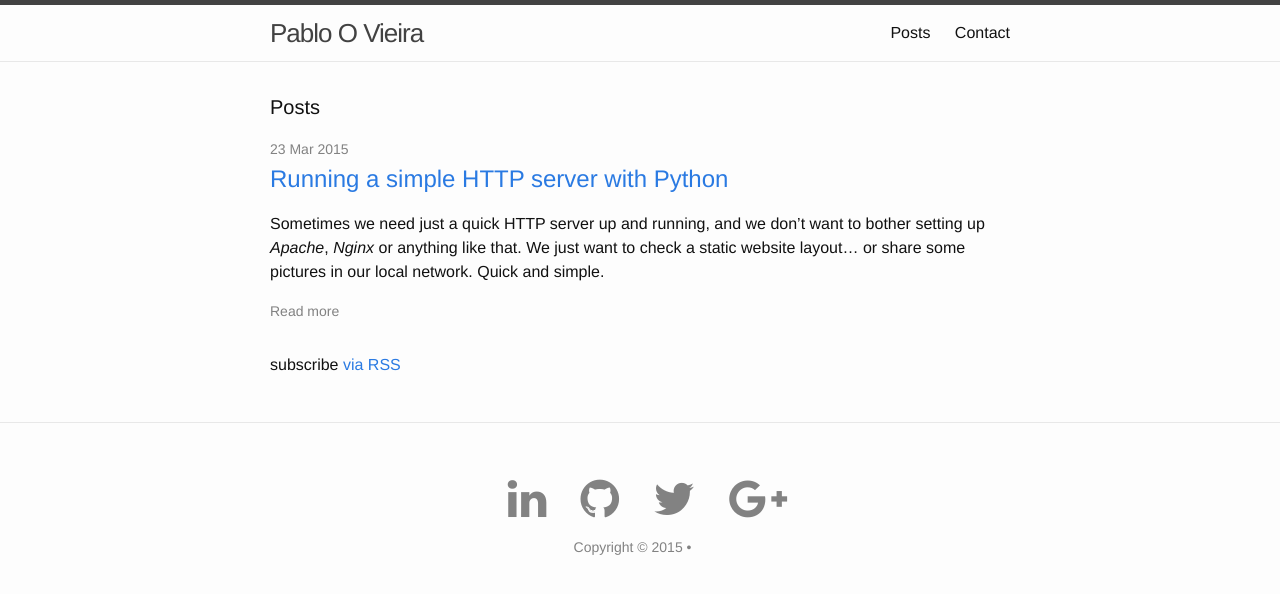
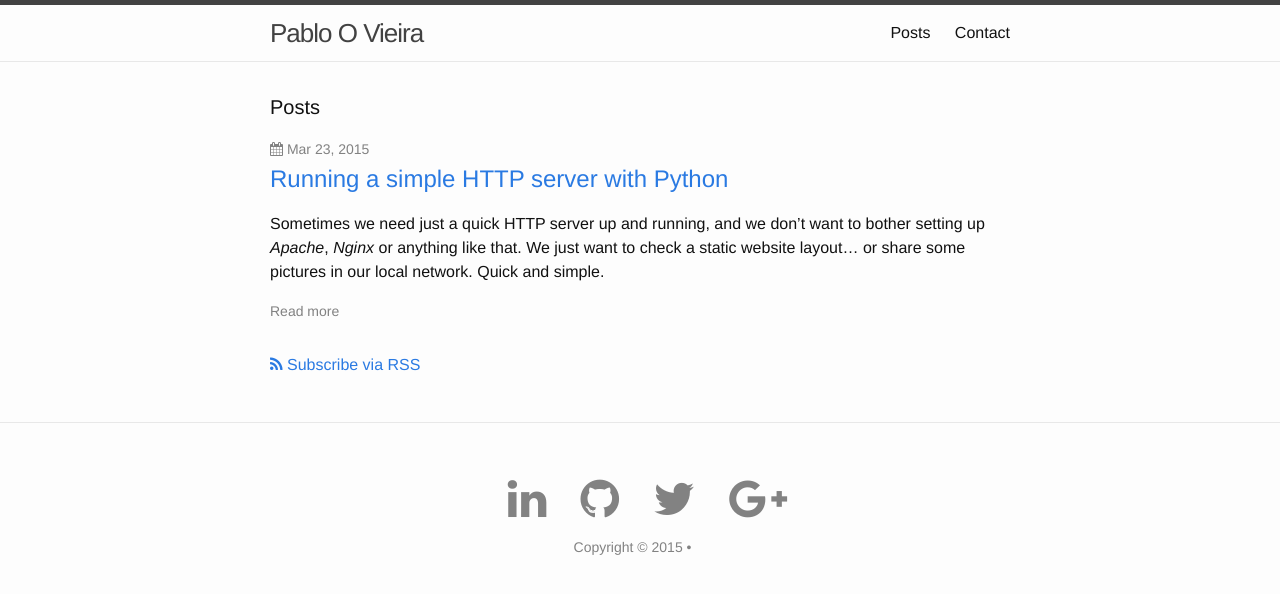
Before and after one commit to pv8/pv8.github.io, a Jekyll site: the page built from posts/index.html, in a window 1280 px wide. Shown: the top 594 px of the page. Built offline with Jekyll 4.4.1, drawn with Linux system fonts in a browser that asks for light colours; nearby versions of some CDN libraries.

Commit message:
icons :exclamation:

```diff
--- a/_layouts/post.html
+++ b/_layouts/post.html
@@ -5,7 +5,7 @@ layout: default
 
   <header class="post-header">
     <h1 class="post-title">{{ page.title }}</h1>
-    <p class="post-meta">{{ page.date | date: "%-d %b %Y %H:%M" }} {% if page.author %} • {{ page.author }} {% endif %} {% if page.meta %} • {{ page.meta }}{% endif %}</p>
+    <p class="post-meta"><i class="fa fa-calendar"></i> {{ page.date | date: "%b %-d, %Y %H:%M" }} {% if page.author %} • {{ page.author }} {% endif %} {% if page.meta %} • {{ page.meta }}{% endif %}</p>
   </header>
 
   <article class="post-content">
--- a/posts/index.html
+++ b/posts/index.html
@@ -10,11 +10,9 @@ title: Posts
   <ul class="post-list">
     {% for post in site.posts %}
       <li>
-        <span class="post-meta">{{ post.date | date: "%-d %b %Y" }}</span>
+        <span class="post-meta"><i class="fa fa-calendar"></i> {{ post.date | date: "%b %-d, %Y" }}</span>
 
-        <h2>
-          <a class="post-link" href="{{ post.url | prepend: site.baseurl }}">{{ post.title }}</a>
-        </h2>
+        <a class="post-link" href="{{ post.url | prepend: site.baseurl }}">{{ post.title }}</a>
         <span class="post-heading">
             <p> {{ post.excerpt }} </p>
         </span>
@@ -23,6 +21,6 @@ title: Posts
     {% endfor %}
   </ul>
 
-  <p class="rss-subscribe">subscribe <a href="{{ "/feed.xml" | prepend: site.baseurl }}">via RSS</a></p>
+  <p class="rss-subscribe"><a href="{{ "/feed.xml" | prepend: site.baseurl }}"><i class="fa fa-rss"></i> Subscribe via RSS</i></a></p>
 
 </div>
```
